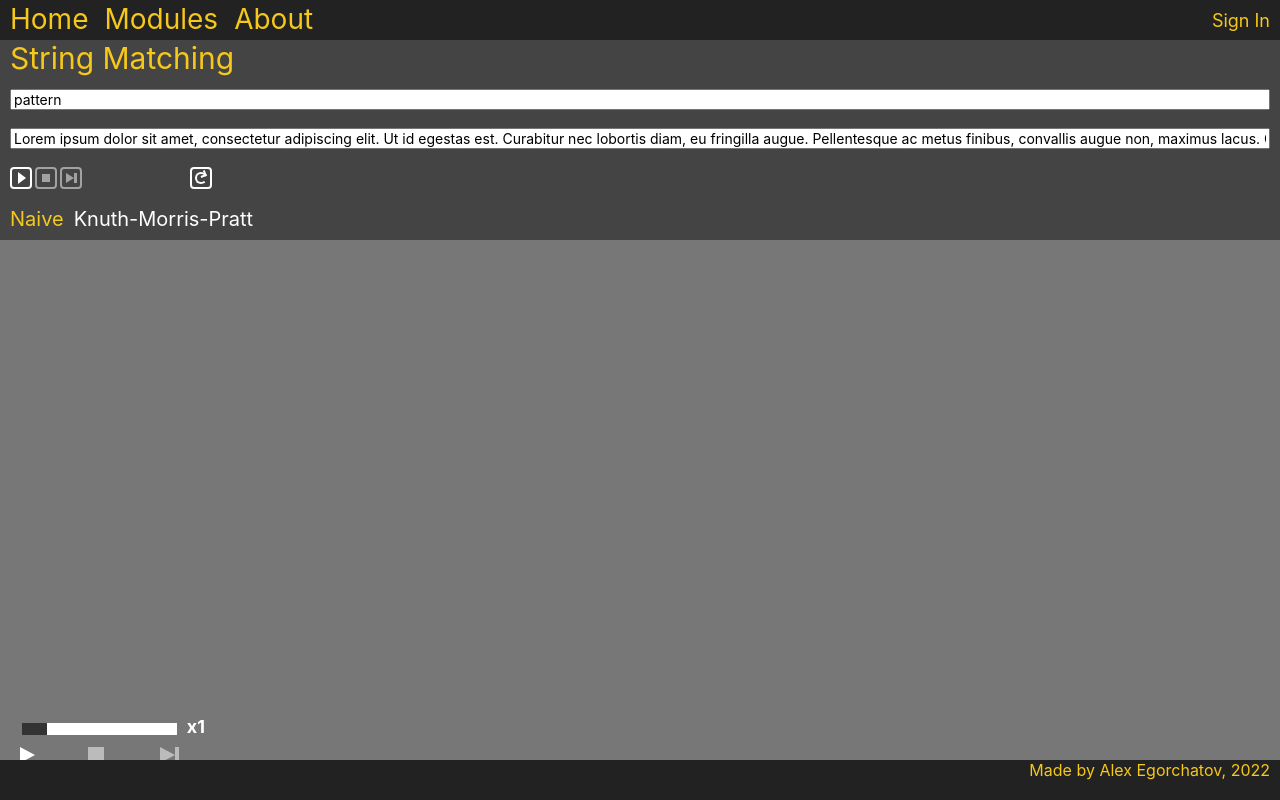
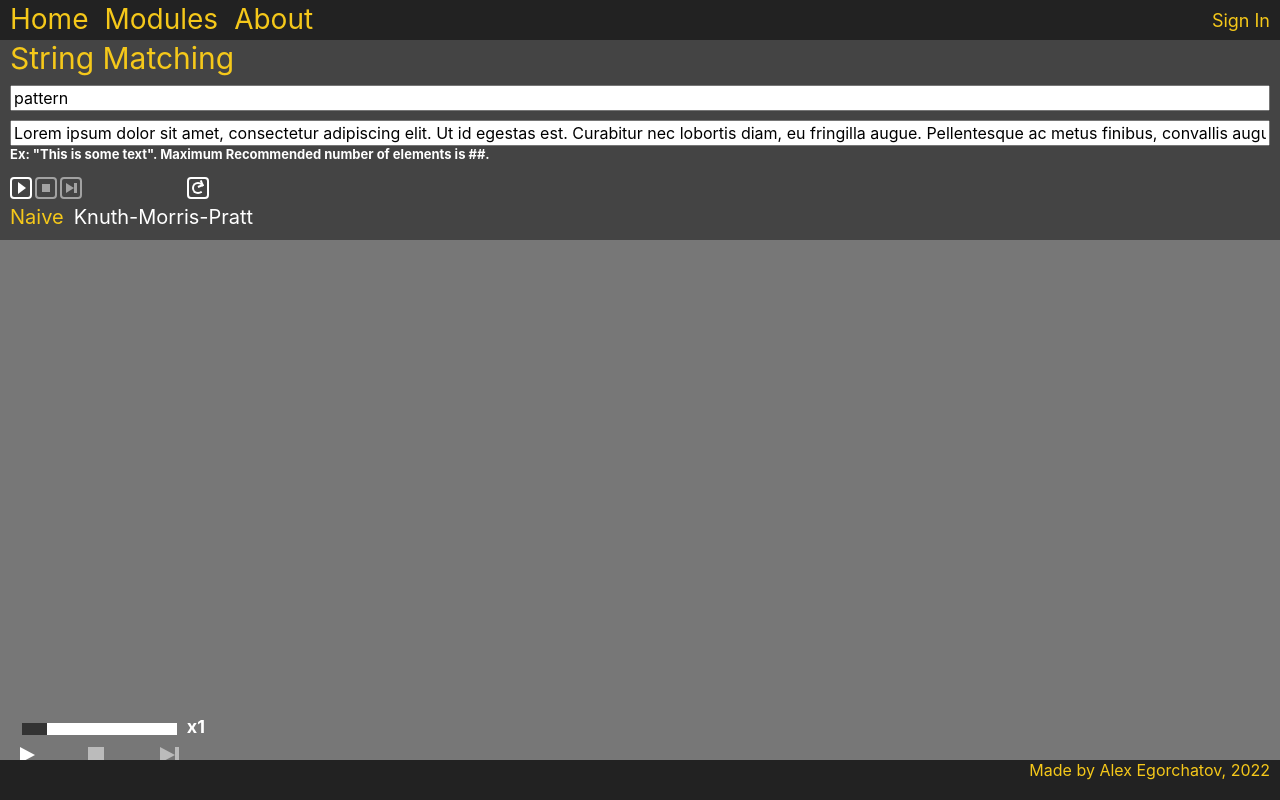
Before and after one commit to AlexEgorchatov/Algorithms, a React (Create React App) app in the folder frontend/: page /search in a window 1280 px wide. Built offline with nearby package versions, Linux system fonts and the light colour scheme.

Commit message:
Replaced textarea with input.

```diff
--- a/frontend/src/Pages/SortingPage.tsx
+++ b/frontend/src/Pages/SortingPage.tsx
@@ -124,7 +124,7 @@ const SortingInputComponent = () => {
               color: ${sortingPageState.isInputNan ? errorMessageColor : 'white'};
             `}
           >
-            32 0 9 82
+            "32 0 9 82"
           </div>
           . Maximum recommended number of elements is {getMaxBarsNumber(windowState.windowWidth)}.
           <div
--- a/frontend/src/Pages/StringMatchingPage.tsx
+++ b/frontend/src/Pages/StringMatchingPage.tsx
@@ -115,28 +115,55 @@ const SettingsComponent = () => {
       >
         <input
           css={css`
-            vertical-align: super;
-            height: 15px;
+            height: 20px;
             font-family: -apple-system, BlinkMacSystemFont, Segoe UI, Roboto, Oxygen, Ubuntu, Cantarell, Fira Sans, Droid Sans, Helvetica Neue, sans-serif;
-            font-size: 14px;
+            font-size: 16px;
           `}
           defaultValue="pattern"
           type="text"
         />
+
+        <div
+          css={css`
+            width: 100%;
+            display: grid;
+          `}
+        >
           <input
             css={css`
-            height: 15px;
+              height: 20px;
               font-family: -apple-system, BlinkMacSystemFont, Segoe UI, Roboto, Oxygen, Ubuntu, Cantarell, Fira Sans, Droid Sans, Helvetica Neue, sans-serif;
-            font-size: 14px;
+              font-size: 16px;
             `}
             defaultValue="Lorem ipsum dolor sit amet, consectetur adipiscing elit. Ut id egestas est. Curabitur nec lobortis diam, eu fringilla augue. Pellentesque ac metus finibus, convallis augue non, maximus lacus. Quisque in porta nisi. Mauris felis metus, tincidunt quis neque ac, feugiat sagittis erat. Aliquam vehicula augue gravida massa rhoncus, ut egestas nisi lacinia. Vivamus condimentum lorem turpis, eget tristique leo viverra tincidunt. Suspendisse ut augue a odio hendrerit molestie. Aliquam facilisis eu lacus sit amet accumsan. Praesent a libero convallis, pulvinar libero a, iaculis turpis. Phasellus viverra, mauris et dictum fermentum, velit ligula ullamcorper erat, ut pulvinar ex diam sit amet libero. Aliquam vitae est lectus. Sed mollis consequat finibus"
           />
           <div
             css={css`
               display: flex;
+              color: white;
+              font-size: 13px;
+              min-width: 520px;
+              font-weight: bold;
+            `}
+          >
+            Ex: "This is some text". Maximum Recommended number of elements is ##.
+          </div>
+        </div>
+
+        <div
+          css={css`
+            height: 65px;
+            display: flex;
+            flex-direction: column;
+            justify-content: space-evenly;
+          `}
+        >
+          <div
+            css={css`
+              display: flex;
               align-items: flex-end;
               justify-content: space-between;
-            width: 202px;
+              width: 199px;
             `}
           >
             <div
@@ -162,6 +189,7 @@ const SettingsComponent = () => {
             <RefreshButton />
           </div>
           <AlgorithmsList data={stringMatchingAlgorithms} />
+        </div>
       </div>
     </div>
   );
```
Lines whose indentation alone changed are shown as unchanged.
